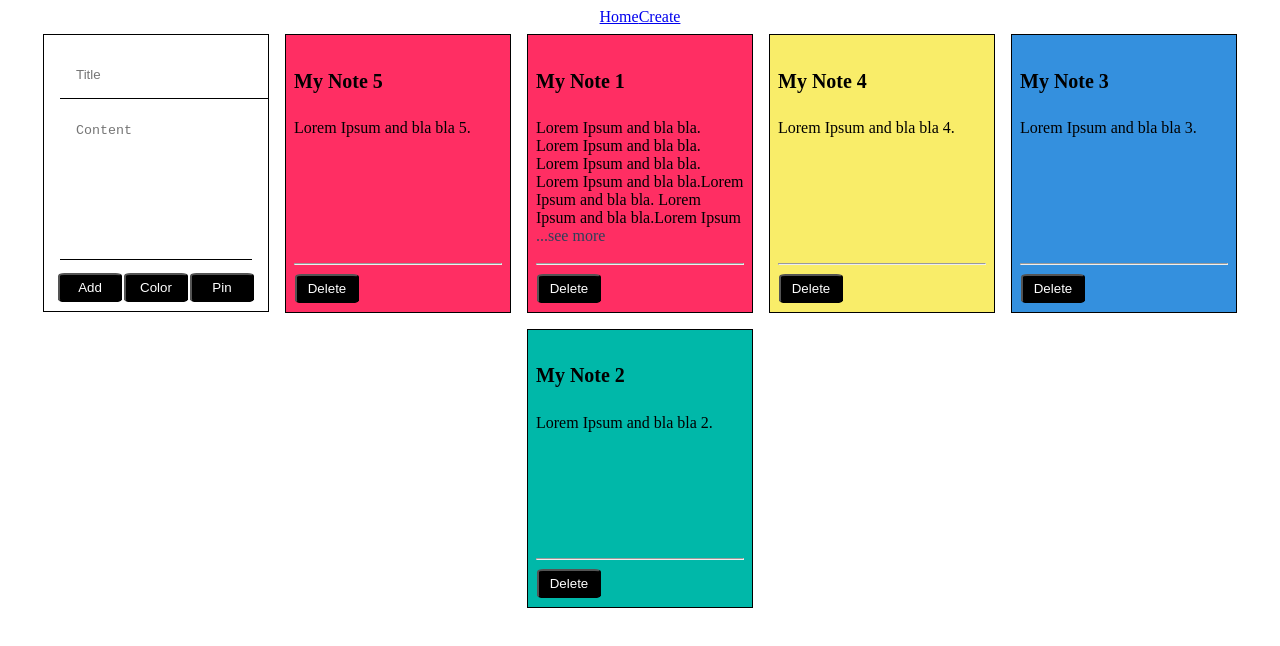
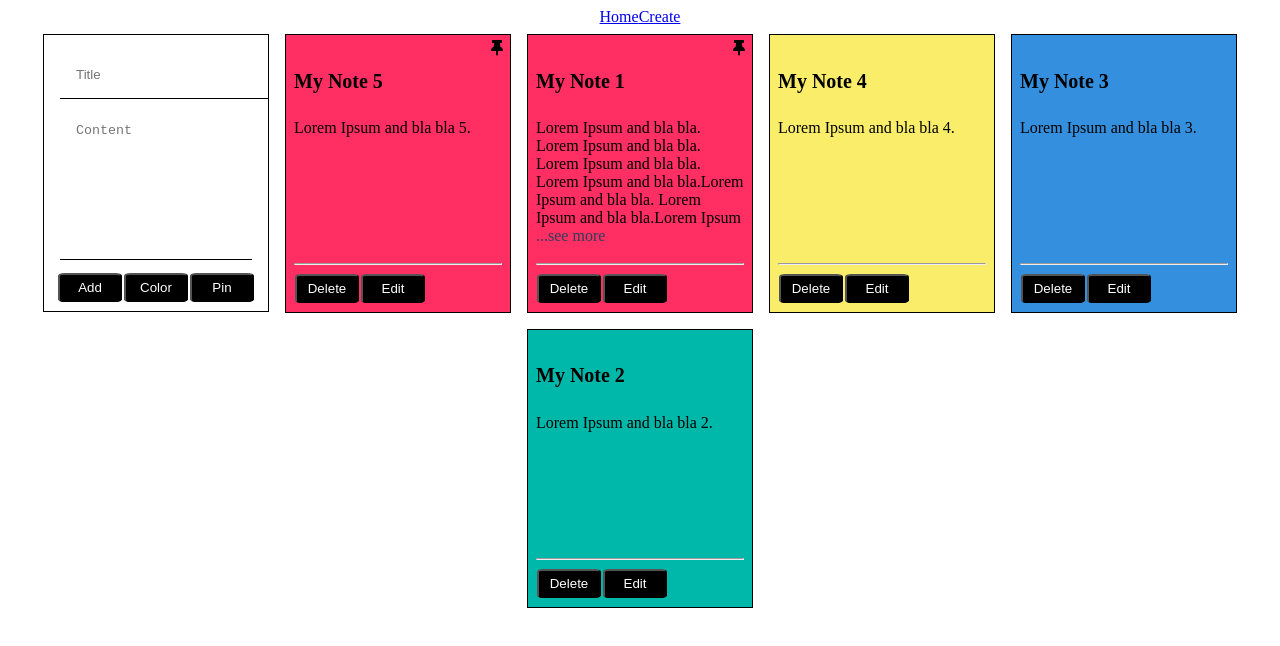
Before and after one commit to priyanshu769/ray-notes, a React (Create React App) app: page / in a window 1280 px wide. Shown: the top 646 px of the page. Built offline with nearby package versions, Linux system fonts and the light colour scheme.

Commit message:
Feat: Edit Note

```diff
--- a/package.json
+++ b/package.json
@@ -9,6 +9,7 @@
     "history": "^5.0.0",
     "react": "^17.0.2",
     "react-dom": "^17.0.2",
+    "react-icons": "^4.2.0",
     "react-router": "^6.0.0-beta.0",
     "react-router-dom": "^6.0.0-beta.0",
     "react-scripts": "4.0.3",
--- a/src/components/Note/Note.css
+++ b/src/components/Note/Note.css
@@ -5,6 +5,7 @@
   color: #000000;
   text-align: left;
   border: 1px solid #000000;
+  position: relative;
 }
 
 .context {
@@ -33,3 +34,9 @@
   border-radius: 10%;
   cursor: pointer;
 }
+
+.pinnedBtn {
+  position: absolute;
+  top: 5px;
+  right: 5px;
+}
--- a/src/components/Note/Note.jsx
+++ b/src/components/Note/Note.jsx
@@ -1,16 +1,25 @@
 import './Note.css'
-import {SeeMore} from "../index"
-import React from 'react'
+import { SeeMore } from '../index'
+import { FaThumbtack } from 'react-icons/fa'
 
 export const Note = (props) => {
   return (
     <div style={{ backgroundColor: props.noteBg }} className="theNote">
       <h4 className="noteTitle">{props.title}</h4>
-      <p className="noteContent">{props.content}<SeeMore contentLength={props.contentLength} noteId={props.noteId}/></p>
+      <p className="noteContent">
+        {props.content}
+        <SeeMore contentLength={props.contentLength} noteId={props.noteId} />
+      </p>
       <hr />
       <button className="noteBtn" onClick={props.deleteBtnClick}>
         Delete
       </button>
+      <button className="noteBtn" onClick={props.editBtnClick}>
+        Edit
+      </button>
+      <span className="pinnedBtn" style={{display: props.pinned ? "block" : "none"}}>
+        <FaThumbtack />
+      </span>
     </div>
   )
 }
--- a/src/components/takeNotes/takeNote.jsx
+++ b/src/components/takeNotes/takeNote.jsx
@@ -35,11 +35,7 @@ export const TakeNote = (props) => {
       >
         Color
       </button>
-      <button
-        className={props.pinBtn}
-        onClick={props.pinBtnClick}
-        name="pin"
-      >
+      <button className={props.pinBtn} onClick={props.pinBtnClick} name="pin">
         Pin
       </button>
       <div
--- a/src/pages/CreateNote/CreateNote.jsx
+++ b/src/pages/CreateNote/CreateNote.jsx
@@ -58,7 +58,7 @@ export const CreateNote = () => {
           name="add note"
           onClick={() => {
             dispatch({
-              type: 'ADD_NOTES',
+              type: 'ADD_NOTE',
               payload: {
                 _id: Math.floor(Math.random() * 69),
                 title: newPostTitle,
--- a/src/pages/Homepage/Homepage.jsx
+++ b/src/pages/Homepage/Homepage.jsx
@@ -23,13 +23,13 @@ export const Homepage = () => {
 
   const colorChosen = (e) => {
     console.log(e.target.name)
-    if (e.target.name === "red") {
+    if (e.target.name === 'red') {
       return setNoteColor('#ff2e63')
     }
     if (e.target.name === 'green') {
       return setNoteColor('#00b8a9')
     }
-    if (e.target.name === "blue") {
+    if (e.target.name === 'blue') {
       return setNoteColor('#3490de')
     }
     if (e.target.name === 'yellow') {
@@ -40,61 +40,86 @@ export const Homepage = () => {
     }
   }
 
-  useEffect(()=> {
-    (()=> {
-      if (newPostContent.length>128){
-        dispatch({type: "SET_TEMPORARY_DATA", payload: {
-          _id: Math.floor(Math.random() * 69),
-          title: newPostTitle,
-          content: newPostContent,
-          color: noteColor,
-          pinned: pinBtn
-        }})
+  useEffect(() => {
+    ;(() => {
+      if (newPostContent.length > 128) {
+        dispatch({
+          type: 'SET_TEMPORARY_DATA',
+          payload: {
+            _id: Math.floor(Math.random() * 69),
+            title: newPostTitle,
+            content: newPostContent,
+            color: noteColor,
+            pinned: pinBtn,
+          },
+        })
         navigate('/create-note')
       }
     })()
   }, [newPostContent, dispatch, navigate, newPostTitle, noteColor, pinBtn])
 
-  const unPinnedNotes = state.notes.filter((note) => note.pinned === false).reverse();
-  const pinnedNotes = state.notes.filter((note) => note.pinned === true).reverse();
+  const unPinnedNotes = state.notes
+    .filter((note) => note.pinned === false)
+    .reverse()
+  const pinnedNotes = state.notes
+    .filter((note) => note.pinned === true)
+    .reverse()
 
   return (
     <div className="homepage">
       <TakeNote
         onTitleChange={(e) => setNewPostTitle(e.target.value)}
         onContentChange={(e) => setNewPostContent(e.target.value)}
-        pinBtnClick={()=> setPinBtn(!pinBtn)}
+        pinBtnClick={() => setPinBtn(!pinBtn)}
         textareaHeight={autoTextareaHeight()}
-        pinBtn={pinBtn ? "pinOn addNoteBtn": "pinOff addNoteBtn"}
+        pinBtn={pinBtn ? 'pinOn addNoteBtn' : 'pinOff addNoteBtn'}
         colorChosen={colorChosen}
         takeNoteColor={noteColor}
         titleValue={newPostTitle}
         contentValue={newPostContent}
         addNoteBtnClick={() => {
           dispatch({
-            type: 'ADD_NOTES',
+            type: 'ADD_NOTE',
             payload: {
               _id: Math.floor(Math.random() * 69),
               title: newPostTitle,
               content: newPostContent,
               color: noteColor,
-              pinned: pinBtn
+              pinned: pinBtn,
             },
           })
           setNewPostTitle('')
           setNewPostContent('')
+          setPinBtn(false)
+          setNoteColor('#ffffff')
         }}
       />
       {pinnedNotes.map((note) => {
         return (
           <Note
-            title={note.title.length<=20 ? note.title : `${note.title.slice(0, 20)}...`}
-            content={note.content.length<=128 ? note.content : note.content.slice(0, 160)}
+            title={
+              note.title.length <= 20
+                ? note.title
+                : `${note.title.slice(0, 20)}...`
+            }
+            content={
+              note.content.length <= 128
+                ? note.content
+                : note.content.slice(0, 160)
+            }
             noteId={note._id}
             contentLength={note.content.length}
             noteBg={note.color}
+            pinned={note.pinned}
+            editBtnClick={() => {
+              setNewPostTitle(note.title)
+              setNewPostContent(note.content)
+              setNoteColor(note.color)
+              setPinBtn(note.pinned)
+              dispatch({ type: 'DELETE_NOTE', payload: note })
+            }}
             deleteBtnClick={() =>
-              dispatch({ type: 'DELETE_NOTES', payload: note })
+              dispatch({ type: 'DELETE_NOTE', payload: note })
             }
           />
         )
@@ -102,13 +127,29 @@ export const Homepage = () => {
       {unPinnedNotes.map((note) => {
         return (
           <Note
-            title={note.title.length<=20 ? note.title : `${note.title.slice(0, 20)}...`}
-            content={note.content.length<=128 ? note.content : note.content.slice(0, 160)}
+            title={
+              note.title.length <= 20
+                ? note.title
+                : `${note.title.slice(0, 20)}...`
+            }
+            content={
+              note.content.length <= 128
+                ? note.content
+                : note.content.slice(0, 160)
+            }
             noteId={note._id}
             contentLength={note.content.length}
             noteBg={note.color}
+            pinned={note.pinned}
+            editBtnClick={() => {
+              setNewPostTitle(note.title)
+              setNewPostTitle(note.content)
+              setNoteColor(note.color)
+              setPinBtn(note.pinned)
+              dispatch({ type: 'DELETE_NOTE', payload: note })
+            }}
             deleteBtnClick={() =>
-              dispatch({ type: 'DELETE_NOTES', payload: note })
+              dispatch({ type: 'DELETE_NOTE', payload: note })
             }
           />
         )
--- a/src/utils/reducer.js
+++ b/src/utils/reducer.js
@@ -63,13 +63,18 @@ export const reducer = (state, action) => {
   switch (action.type) {
     case 'SET_PROFILE':
       return state
-    case 'ADD_NOTES':
+    case 'ADD_NOTE':
       return { ...state, notes: [...state.notes, action.payload] }
-    case 'DELETE_NOTES':
+    case 'DELETE_NOTE':
       return {
         ...state,
         notes: state.notes.filter((note) => note._id !== action.payload._id),
       }
+      case 'EDIT_NOTE':
+        return {
+          ...state,
+          notes: state.notes.map(note => note._id === action.payload._id ? {...note, ...action.payload} : note)
+        }
     case 'SET_TEMPORARY_DATA':
       return { ...state, temporaryData: action.payload }
     default:
```
Also changed, not shown: 1 other file (tests, documents, lock files or other folders).
